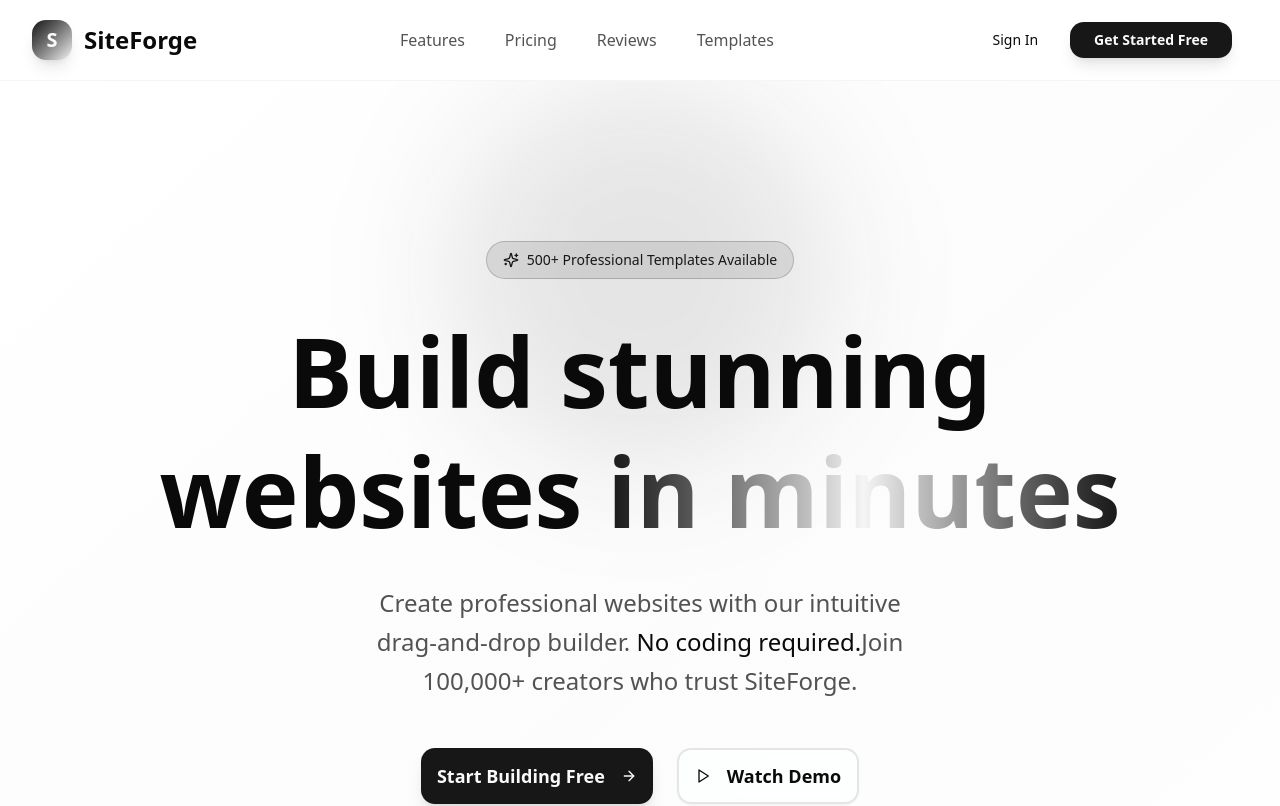
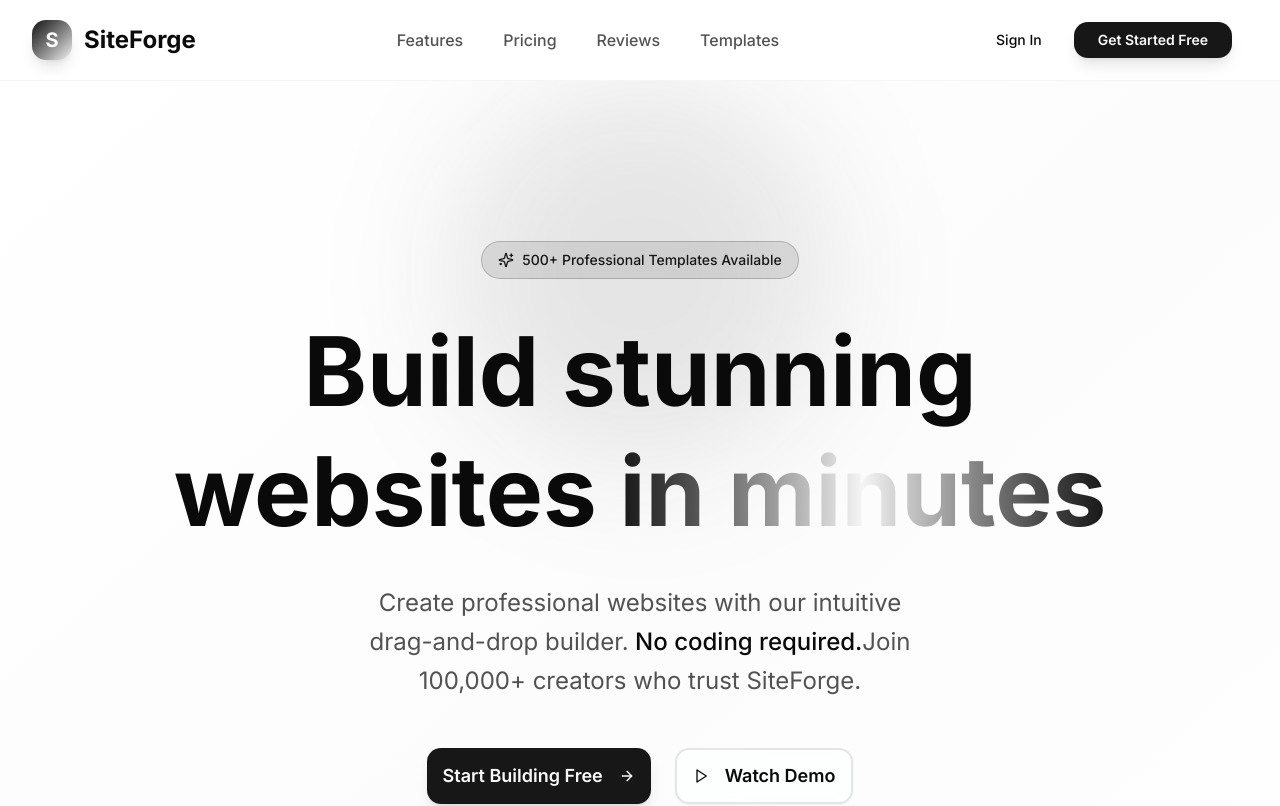
Before and after one commit to Mukeshoad/Cardula, a Next.js app: page / in a window 1280 px wide. Shown: the top 806 px of the page. Built offline with nearby package versions, Linux system fonts and the light colour scheme.

Commit message:
Update layout.tsx

```diff
--- a/app/layout.tsx
+++ b/app/layout.tsx
@@ -3,6 +3,7 @@ import type { Metadata } from "next"
 import { Inter, Roboto_Mono } from "next/font/google"
 import "./globals.css"
 
+// Inter font
 const inter = Inter({
   subsets: ["latin"],
   display: "swap",
@@ -10,6 +11,7 @@ const inter = Inter({
   weight: ["400", "500", "600", "700"],
 })
 
+// Roboto Mono font
 const robotoMono = Roboto_Mono({
   subsets: ["latin"],
   display: "swap",
@@ -30,7 +32,7 @@ export default function RootLayout({
 }) {
   return (
     <html lang="en" className={`${inter.variable} ${robotoMono.variable} antialiased`}>
-      <body>{children}</body>
+      <body className={`${inter.className}`}>{children}</body>
     </html>
   )
 }
```
